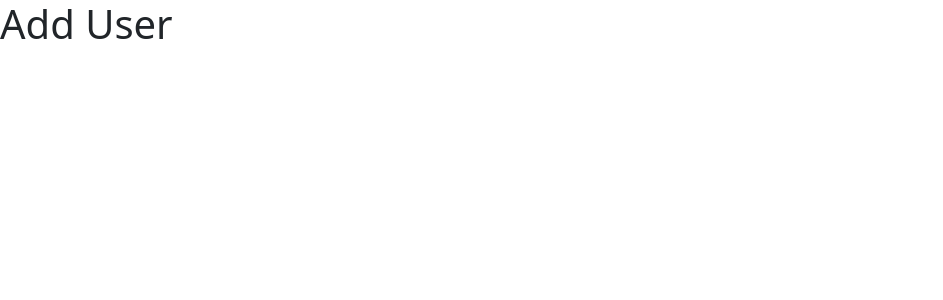
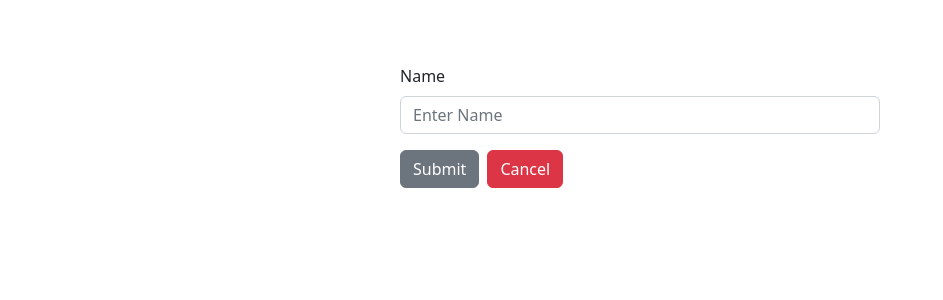
Before and after one commit to marcldo/react-crud-contextapi, a React (Create React App) app: page /add in a window 1280 px wide. Shown: the top 300 px of the page, without its empty margins (0-943 px from the left). Built offline with nearby package versions, Linux system fonts and the light colour scheme.

Commit message:
add user component

```diff
--- /dev/null
+++ b/src/App.css
@@ -0,0 +1,4 @@
+.app {
+  max-width: 30rem;
+  margin: 4rem auto;
+}
--- a/src/App.js
+++ b/src/App.js
@@ -3,11 +3,13 @@
 import { AddUser } from "./components/AddUser";
 import { EditUser } from "./components/EditUser";
 
+import "./App.css";
+
 import "bootstrap/dist/css/bootstrap.min.css";
 
 function App() {
   return (
-    <div className="App">
+    <div className="app">
       <Router>
         <Switch>
           <Route exact path="/" component={Home} />
--- a/src/components/AddUser.js
+++ b/src/components/AddUser.js
@@ -1,9 +1,18 @@
 import React from "react";
+import { Link } from "react-router-dom";
+import { Form, FormGroup, Label, Input, Button } from "reactstrap";
 
 export const AddUser = () => {
   return (
-    <div>
-      <h1>Add User</h1>
-    </div>
+    <Form>
+      <FormGroup>
+        <Label>Name</Label>
+        <Input type="text" placeholder="Enter Name"></Input>
+      </FormGroup>
+      <Button type="submit">Submit</Button>
+      <Link to="/" className="btn btn-danger ms-2">
+        Cancel
+      </Link>
+    </Form>
   );
 };
```
